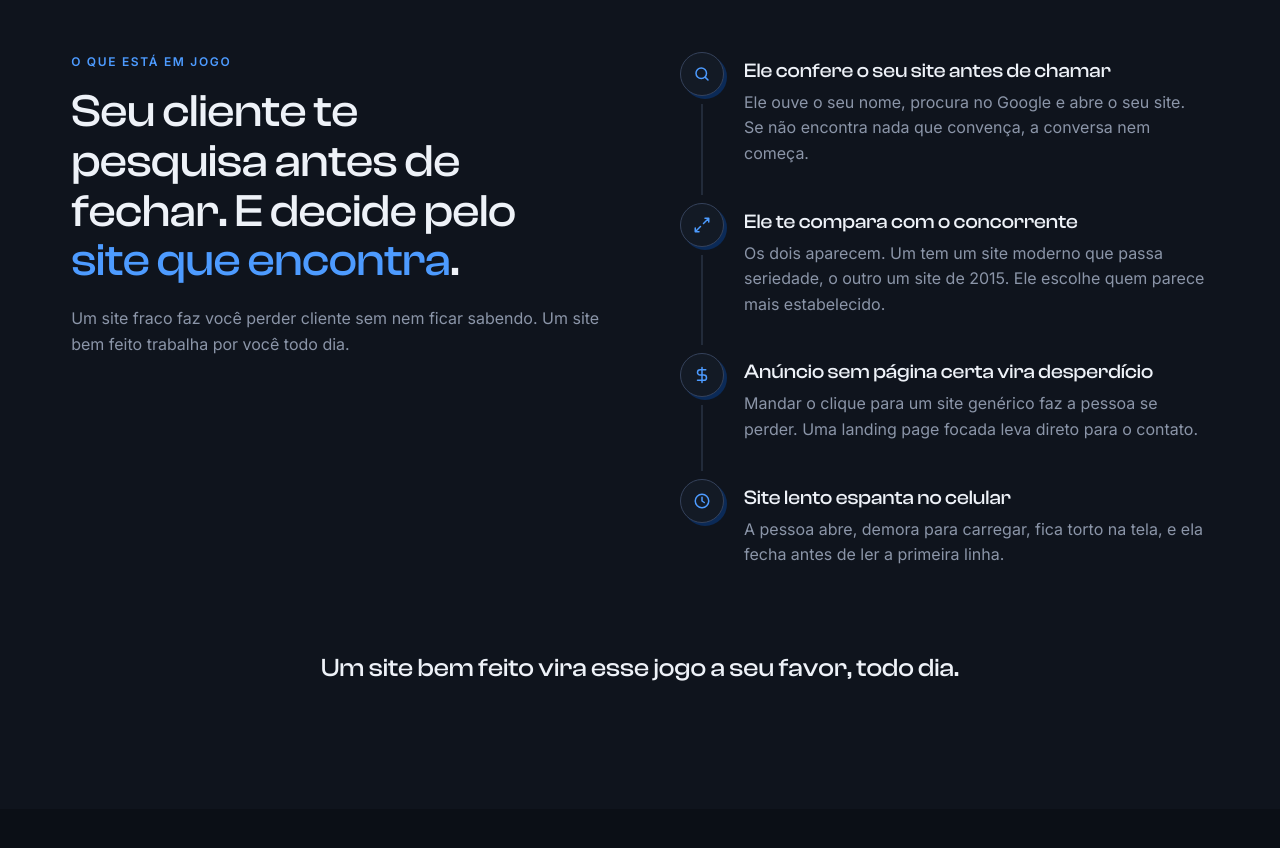
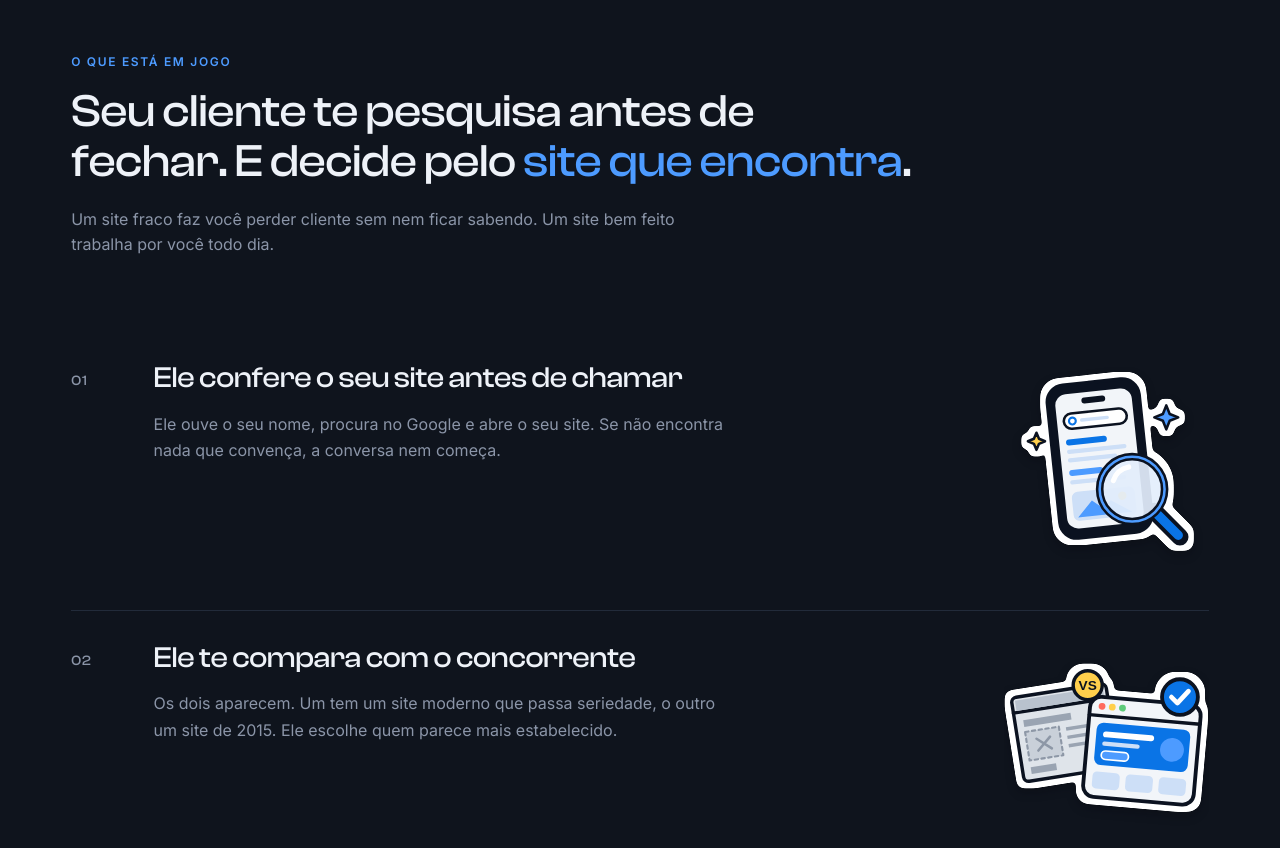
Before and after one commit to Stutzzz/stutz, a plain HTML site: page index.html in a window 1280 px wide. Shown: the part 3700-4548 px from the top of the page. Drawn offline with nearby package versions, Linux system fonts and the light colour scheme.

Commit message:
Seção "O que está em jogo" em pilha ao rolar, com adesivos em SVG
- Cada item gruda abaixo do menu e o próximo sobe por cima, deixando só o título (computador e celular)
- Adesivos novos em assets/img/adesivos, que encolhem no canto da faixa quando o item é coberto
- Conta da pilha no script.js (bloco 6b), compatível com a rolagem suave do ScrollSmoother

Co-Authored-By: Claude Opus 5.5 <noreply@anthropic.com>

```diff
--- a/index.html
+++ b/index.html
@@ -256,46 +256,54 @@
       </section>
 
       <!-- ================= O QUE ESTÁ EM JOGO ================= -->
+      <!-- Pilha: cada item gruda abaixo do menu e o próximo sobe por cima, deixando só o título à mostra (script.js, bloco 7) -->
       <section class="jogo" aria-label="O que está em jogo">
-        <div class="container jogo-grid">
-          <div class="jogo-esquerda">
+        <div class="container">
+          <div class="jogo-topo">
             <p class="eyebrow">O que está em jogo</p>
             <h2 class="textoAnimado">Seu cliente te pesquisa antes de fechar. E decide pelo <span class="destaque">site que encontra</span>.</h2>
             <p class="lead">Um site fraco faz você perder cliente sem nem ficar sabendo. Um site bem feito trabalha por você todo dia.</p>
           </div>
 
-          <ol class="jogo-lista">
-            <li>
-              <span class="jogo-ico"><svg viewBox="0 0 24 24" width="18" height="18" fill="none" stroke="currentColor" stroke-width="2" stroke-linecap="round"><circle cx="11" cy="11" r="7"/><path d="m20 20-3.5-3.5"/></svg></span>
-              <div>
-                <h3>Ele confere o seu site antes de chamar</h3>
-                <p>Ele ouve o seu nome, procura no Google e abre o seu site. Se não encontra nada que convença, a conversa nem começa.</p>
+          <ol class="jogo-pilha">
+            <li class="jogo-folha" style="--i: 0">
+              <span class="jogo-n" aria-hidden="true">01</span>
+              <div class="jogo-corpo">
+                <h3 class="jogo-nome">Ele confere o seu site antes de chamar</h3>
+                <p class="jogo-desc">Ele ouve o seu nome, procura no Google e abre o seu site. Se não encontra nada que convença, a conversa nem começa.</p>
               </div>
+              <img class="jogo-adesivo" src="assets/img/adesivos/pesquisa.svg" width="240" height="240" alt="" loading="lazy" decoding="async">
             </li>
-            <li>
-              <span class="jogo-ico"><svg viewBox="0 0 24 24" width="18" height="18" fill="none" stroke="currentColor" stroke-width="2" stroke-linecap="round" stroke-linejoin="round"><path d="M16 3h5v5M8 21H3v-5M21 3l-7 7M3 21l7-7"/></svg></span>
-              <div>
-                <h3>Ele te compara com o concorrente</h3>
-                <p>Os dois aparecem. Um tem um site moderno que passa seriedade, o outro um site de 2015. Ele escolhe quem parece mais estabelecido.</p>
+            <li class="jogo-folha" style="--i: 1">
+              <span class="jogo-n" aria-hidden="true">02</span>
+              <div class="jogo-corpo">
+                <h3 class="jogo-nome">Ele te compara com o concorrente</h3>
+                <p class="jogo-desc">Os dois aparecem. Um tem um site moderno que passa seriedade, o outro um site de 2015. Ele escolhe quem parece mais estabelecido.</p>
               </div>
+              <img class="jogo-adesivo" src="assets/img/adesivos/concorrente.svg" width="240" height="240" alt="" loading="lazy" decoding="async">
             </li>
-            <li>
-              <span class="jogo-ico"><svg viewBox="0 0 24 24" width="18" height="18" fill="none" stroke="currentColor" stroke-width="2" stroke-linecap="round" stroke-linejoin="round"><path d="M12 2v20M17 5H9.5a3.5 3.5 0 0 0 0 7h5a3.5 3.5 0 0 1 0 7H6"/></svg></span>
-              <div>
-                <h3>Anúncio sem página certa vira desperdício</h3>
-                <p>Mandar o clique para um site genérico faz a pessoa se perder. Uma landing page focada leva direto para o contato.</p>
+            <li class="jogo-folha" style="--i: 2">
+              <span class="jogo-n" aria-hidden="true">03</span>
+              <div class="jogo-corpo">
+                <h3 class="jogo-nome">Anúncio sem página certa vira desperdício</h3>
+                <p class="jogo-desc">Mandar o clique para um site genérico faz a pessoa se perder. Uma landing page focada leva direto para o contato.</p>
               </div>
+              <img class="jogo-adesivo" src="assets/img/adesivos/anuncio.svg" width="240" height="240" alt="" loading="lazy" decoding="async">
             </li>
-            <li>
-              <span class="jogo-ico"><svg viewBox="0 0 24 24" width="18" height="18" fill="none" stroke="currentColor" stroke-width="2" stroke-linecap="round" stroke-linejoin="round"><circle cx="12" cy="12" r="9"/><path d="M12 7v5l3 2"/></svg></span>
-              <div>
-                <h3>Site lento espanta no celular</h3>
-                <p>A pessoa abre, demora para carregar, fica torto na tela, e ela fecha antes de ler a primeira linha.</p>
+            <li class="jogo-folha" style="--i: 3">
+              <span class="jogo-n" aria-hidden="true">04</span>
+              <div class="jogo-corpo">
+                <h3 class="jogo-nome">Site lento espanta no celular</h3>
+                <p class="jogo-desc">A pessoa abre, demora para carregar, fica torto na tela, e ela fecha antes de ler a primeira linha.</p>
               </div>
+              <img class="jogo-adesivo" src="assets/img/adesivos/lento.svg" width="240" height="240" alt="" loading="lazy" decoding="async">
             </li>
           </ol>
+
+          <div class="jogo-sobra">
+            <p class="jogo-fecho">Um site bem feito vira esse jogo a seu favor, todo dia.</p>
+          </div>
         </div>
-        <p class="container jogo-fecho">Um site bem feito vira esse jogo a seu favor, todo dia.</p>
       </section>
 
       <!-- ================= SERVIÇOS ================= -->
--- a/script.js
+++ b/script.js
@@ -478,6 +478,84 @@ function iniciarAnimacoes() {
     });
   });
 
+  // ---------- 6b. O que está em jogo: pilha de folhas ao rolar ----------
+  // Cada folha gruda logo abaixo do menu, deslocada pela soma das faixas de título acima dela,
+  // e a próxima sobe por cima. Quando a última é coberta pelo fundo final (.jogo-sobra),
+  // a pilha sobe inteira. Com o ScrollSmoother o position: sticky não funciona, então a
+  // conta é feita aqui e aplicada com transform. Em telas baixas a lista fica parada.
+  const pilha = document.querySelector(".jogo-pilha");
+  if (pilha) mm.add("(min-height: 560px)", () => {
+    const folhas = gsap.utils.toArray(".jogo-folha", pilha);
+    const sobra = pilha.parentElement.querySelector(".jogo-sobra");
+    const menu = document.querySelector(".nav-wrap");
+    const FOLGA = 14; // respiro entre o fim do título e o fio da folha de cima
+    let m = null;
+
+    // Medidas de layout (offsetTop/offsetHeight não mudam com o transform das folhas)
+    const medir = () => {
+      const topo = Math.round((menu ? menu.getBoundingClientRect().bottom : 80) + 14);
+      const T = [], H = [], D = [], S = [];
+      let acumulado = topo;
+      folhas.forEach((folha, i) => {
+        const titulo = folha.querySelector(".jogo-nome");
+        const adesivo = folha.querySelector(".jogo-adesivo");
+        T[i] = folha.offsetTop;
+        H[i] = folha.offsetHeight;
+        D[i] = Math.round(titulo.offsetTop + titulo.offsetHeight + FOLGA);
+        S[i] = acumulado;
+        acumulado += D[i];
+        // O adesivo encolhe até caber na faixa do título
+        if (adesivo && adesivo.offsetHeight) {
+          const escala = (D[i] - adesivo.offsetTop - 8) / adesivo.offsetHeight;
+          folha.style.setProperty("--escala-min", gsap.utils.clamp(0.15, 1, escala).toFixed(3));
+        }
+      });
+      const fim = pilha.offsetHeight;
+      // O fundo final precisa ser alto o bastante para cobrir o que sobra de cada folha
+      const cobrir = Math.max(0, ...folhas.map((_, i) => S[i] - acumulado + H[i]));
+      if (sobra) sobra.style.setProperty("--sobra", Math.ceil(cobrir + 2) + "px");
+      m = { T, H, D, S, fim, fechada: acumulado - fim };
+    };
+
+    const referencia = ScrollTrigger.create({ trigger: pilha, start: "top top" });
+
+    const aplicar = (rolagem) => {
+      if (!m) return;
+      // Topo da lista na tela; depois que a pilha fecha, as folhas sobem juntas
+      const L = Math.max(referencia.start - rolagem, m.fechada);
+      const n = folhas.length;
+      const desloca = folhas.map((_, i) => Math.max(0, m.S[i] - L - m.T[i]));
+      folhas.forEach((folha, i) => {
+        const topo = L + m.T[i] + desloca[i];
+        const proxima = i < n - 1 ? L + m.T[i + 1] + desloca[i + 1] : L + m.fim;
+        const visivel = gsap.utils.clamp(0, 1, (proxima - topo - m.D[i]) / Math.max(1, m.H[i] - m.D[i]));
+        folha.style.transform = desloca[i] ? `translate3d(0, ${desloca[i]}px, 0)` : "";
+        folha.style.setProperty("--visivel", visivel.toFixed(3));
+      });
+    };
+
+    medir();
+    ScrollTrigger.addEventListener("refreshInit", medir);
+    ScrollTrigger.create({
+      trigger: pilha,
+      start: "top bottom",
+      endTrigger: sobra || pilha,
+      end: "bottom top",
+      onUpdate: (self) => aplicar(self.scroll()),
+      onRefresh: (self) => aplicar(self.scroll()),
+    });
+
+    return () => {
+      ScrollTrigger.removeEventListener("refreshInit", medir);
+      folhas.forEach((folha) => {
+        folha.style.transform = "";
+        folha.style.removeProperty("--visivel");
+        folha.style.removeProperty("--escala-min");
+      });
+      if (sobra) sobra.style.removeProperty("--sobra");
+    };
+  });
+
   // ---------- 7. Letras rolando no menu e na nav ----------
   // O "Fale conosco" do rodapé usa o mesmo efeito: o texto rola quando o mouse passa no botão
   document.querySelectorAll(".menu-nav a:not(.menu-cta), .nav-links a, .footer-contact-btn .fc-texto").forEach((link) => {
--- a/style.css
+++ b/style.css
@@ -716,57 +716,95 @@ html.trocando-tema *::after {
 
 /* ==========================================================
    O QUE ESTÁ EM JOGO
+   Pilha ao rolar: cada folha gruda abaixo do menu e a próxima sobe por cima,
+   deixando só a faixa do título. O script.js (bloco 7) mede e move as folhas;
+   sem ele, a lista fica parada e tudo continua legível.
 ========================================================== */
 .jogo { padding: var(--section) 0; background: var(--bg-2); }
 
-.jogo-grid {
+.jogo-topo { max-width: 880px; margin-bottom: 72px; }
+.jogo-topo .lead { max-width: 620px; }
+
+.jogo-pilha { position: relative; list-style: none; }
+
+.jogo-folha {
+  position: relative;
+  z-index: calc(var(--i) + 1);
   display: grid;
-  grid-template-columns: 1fr 1fr;
-  gap: 80px;
+  grid-template-columns: 44px minmax(0, 1fr) clamp(150px, 16vw, 210px);
+  gap: clamp(16px, 3vw, 40px);
   align-items: start;
-}
-
-.jogo-lista { display: grid; gap: 36px; }
-
-.jogo-lista li {
-  position: relative;
-  display: flex;
-  gap: 20px;
-}
-
-.jogo-lista li:not(:last-child)::after {
-  content: "";
-  position: absolute;
-  left: 21px;
-  top: 52px;
-  bottom: -28px;
-  width: 1.5px;
-  background: var(--line);
-}
-
-.jogo-ico {
-  flex-shrink: 0;
-  display: grid;
-  place-items: center;
-  width: 44px;
-  height: 44px;
-  border-radius: 50%;
-  background: var(--paper);
-  border: 1.5px solid var(--edge);
-  box-shadow: 3px 3px 0 0 var(--hard);
-  color: var(--accent);
-}
-
-.jogo-lista h3 { font-size: 20px; margin-top: 8px; }
-.jogo-lista p { margin-top: 8px; color: var(--muted); }
+  padding: 30px 0 44px;
+  background: var(--bg-2);
+  border-top: 1px solid var(--line);
+}
+
+.jogo-folha:first-child { border-top-color: transparent; }
+
+.jogo-n {
+  padding-top: 9px;
+  font-family: var(--display);
+  font-size: 14px;
+  font-weight: 500;
+  letter-spacing: 0.06em;
+  color: var(--muted);
+}
+
+.jogo-nome { font-size: clamp(1.35rem, 2.3vw, 2rem); line-height: 1.15; letter-spacing: -0.01em; }
+
+.jogo-desc {
+  max-width: 58ch;
+  margin-top: 16px;
+  font-size: clamp(16px, 1.2vw, 18px);
+  line-height: 1.65;
+  color: var(--muted);
+}
+
+/* Adesivo: encolhe para o canto da faixa do título quando a próxima folha cobre (--visivel vai de 1 a 0) */
+.jogo-adesivo {
+  justify-self: end;
+  width: 100%;
+  height: auto;
+  transform-origin: right top;
+  transform: scale(calc(var(--escala-min, 0.3) + (1 - var(--escala-min, 0.3)) * var(--visivel, 1)));
+  opacity: calc(0.35 + 0.65 * var(--visivel, 1));
+  rotate: 0deg;
+  transition: rotate 0.5s var(--ease);
+}
+
+.jogo-folha:hover .jogo-adesivo { rotate: -5deg; }
+
+/* Fundo que sobe por último e cobre a quarta folha; a altura mínima vem do script */
+.jogo-sobra {
+  position: relative;
+  z-index: 20;
+  min-height: var(--sobra, 0px);
+  padding-top: 64px;
+  background: var(--bg-2);
+  border-top: 1px solid var(--line);
+}
 
 .jogo-fecho {
-  margin-top: 80px;
   text-align: center;
   font-family: var(--display);
   font-weight: 500;
   font-size: clamp(1.25rem, 2vw, 1.75rem);
   color: var(--ink);
+}
+
+@media (max-width: 768px) {
+  .jogo-topo { margin-bottom: 48px; }
+  .jogo-folha { grid-template-columns: 26px minmax(0, 1fr); gap: 4px 12px; padding: 22px 0 28px; }
+  .jogo-n { padding-top: 5px; font-size: 12px; }
+  .jogo-nome { font-size: 1.3rem; }
+  .jogo-desc { margin-top: 10px; font-size: 16px; }
+  /* No celular o adesivo fica embaixo do texto e some coberto pela próxima folha, sem encolher */
+  .jogo-adesivo { grid-column: 2; justify-self: start; width: 132px; margin-top: 14px; transform: none; opacity: 1; }
+  .jogo-sobra { padding-top: 48px; }
+}
+
+@media (prefers-reduced-motion: reduce) {
+  .jogo-adesivo { transform: none; opacity: 1; transition: none; }
 }
 
 /* ==========================================================
@@ -1525,7 +1563,7 @@ html.trocando-tema *::after {
 @media (max-width: 1100px) {
   .nav-links { gap: 22px; }
   .servicos-grid { grid-template-columns: repeat(2, 1fr); }
-  .jogo-grid, .funil-grid { grid-template-columns: 1fr; gap: 56px; }
+  .funil-grid { grid-template-columns: 1fr; gap: 56px; }
 
   .sec3 { flex-direction: column; align-items: stretch; }
   .sec3 .esquerda, .sec3 .direita { width: 100%; }
```
Also changed, not shown: assets/img/adesivos/anuncio.svg (added), assets/img/adesivos/concorrente.svg (added), assets/img/adesivos/lento.svg (added), assets/img/adesivos/pesquisa.svg (added).
